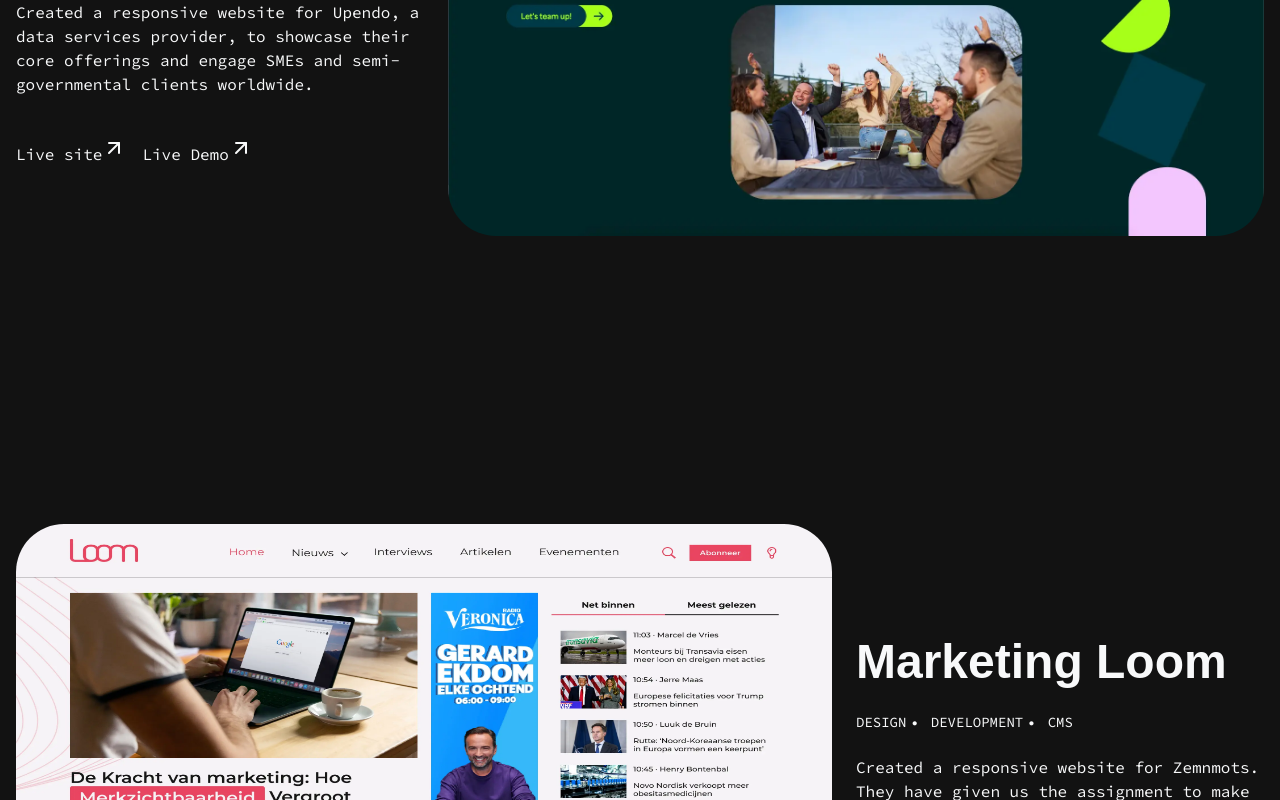
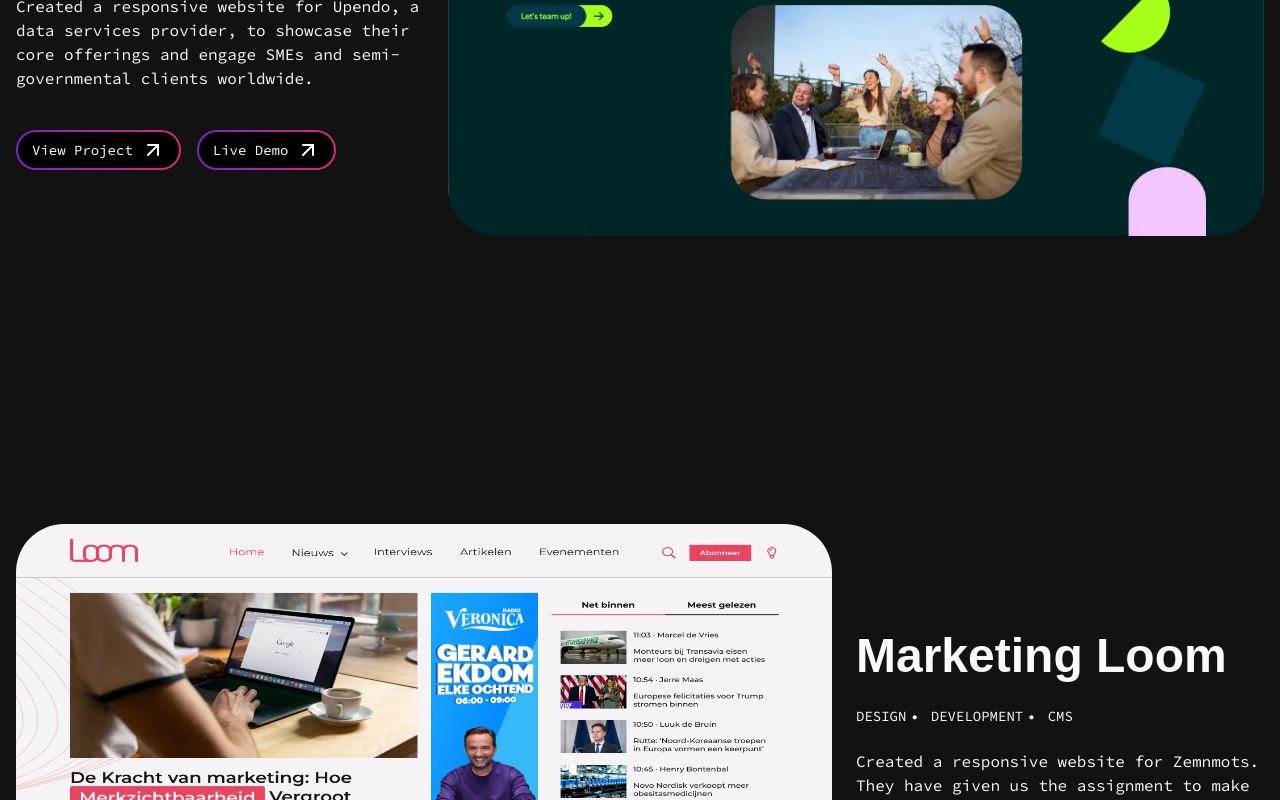
Before and after one commit to TNDKien/showcase-portfolio, a Next.js app: page / in a window 1280 px wide. Shown: the part 2700-3500 px from the top of the page. Built offline with nearby package versions, Linux system fonts and the light colour scheme; a web font is replaced by a local one.

Commit message:
styling Button

```diff
--- a/src/components/Button/Button.module.scss
+++ b/src/components/Button/Button.module.scss
@@ -1,34 +1,55 @@
-@import "./variables.scss";
+@import "app/styles/variables";
 
 .button {
   display: inline-flex;
   position: relative;
   align-items: center;
   gap: 0.5rem;
-  border-radius: 9999px;
-  background: #000;
+  // Add some padding so the gradient border is visible
   padding: 0.5rem 1rem;
   font-size: 0.875rem;
   color: #fff;
   text-decoration: none;
-  transition: all 0.2s ease-in-out;
+  border-radius: 9999px;
+  transition: all 0.4s ease-in-out;
+  z-index: 0; // Ensure pseudo-elements can be placed behind
+
+  // Permanent gradient border
+  background: linear-gradient(to right, #7e22ce, #db2777);
+
+  // Inner dark background layer
+  &::before {
+    content: "";
+    position: absolute;
+    // Inset slightly to show the gradient border
+    top: 2px;
+    right: 2px;
+    bottom: 2px;
+    left: 2px;
+    border-radius: 9999px;
+    background: #000;
+    z-index: 0;
+  }
 
   span {
     position: relative;
-    z-index: 10;
+    z-index: 100;
     display: inline-flex;
     align-items: center;
     gap: 0.5rem;
   }
 
+  // The div:nth-of-type(1) and div:nth-of-type(2) can still be used for hover effects
+  // They will appear over the permanent gradient border
   div:nth-of-type(1) {
     position: absolute;
     inset: 0;
+    z-index: 10;
     border-radius: 9999px;
     background: linear-gradient(to right, #7e22ce, #db2777);
     padding: 1px;
     opacity: 0;
-    transition: opacity 0.2s ease-in-out;
+    transition: opacity 0.4s ease-in-out;
 
     > div {
       width: 100%;
--- a/src/components/Button/Button.tsx
+++ b/src/components/Button/Button.tsx
@@ -1,6 +1,7 @@
 "use client";
 
 import { ArrowUpRight } from "lucide-react";
+import styles from "./Button.module.scss";
 
 interface ButtonProps {
   href?: string;
@@ -9,13 +10,13 @@ interface ButtonProps {
 
 export default function Button({
   href = "#",
-  children = "Live site",
+  children = "View Project",
 }: ButtonProps) {
   return (
-    <a href={href} className="button">
+    <a href={href} className={styles.button}>
       <span>
         {children}
-        <ArrowUpRight className="icon" />
+        <ArrowUpRight className={styles.icon} />
       </span>
       <div>
         <div />
```
